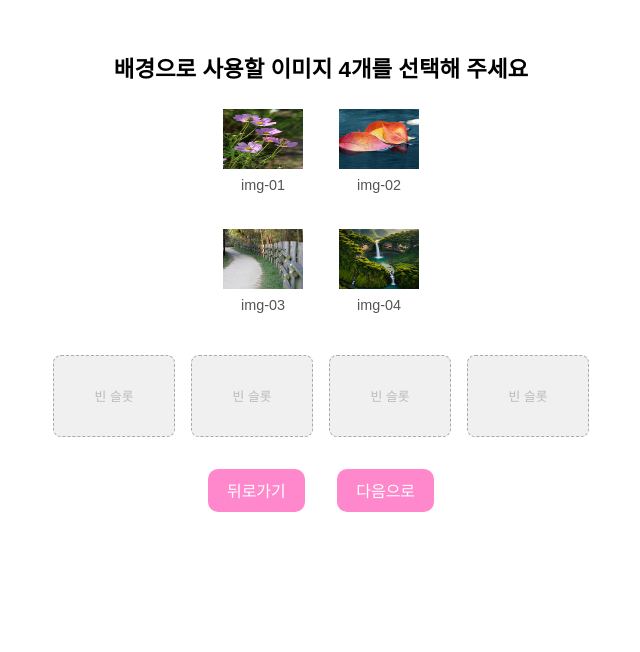
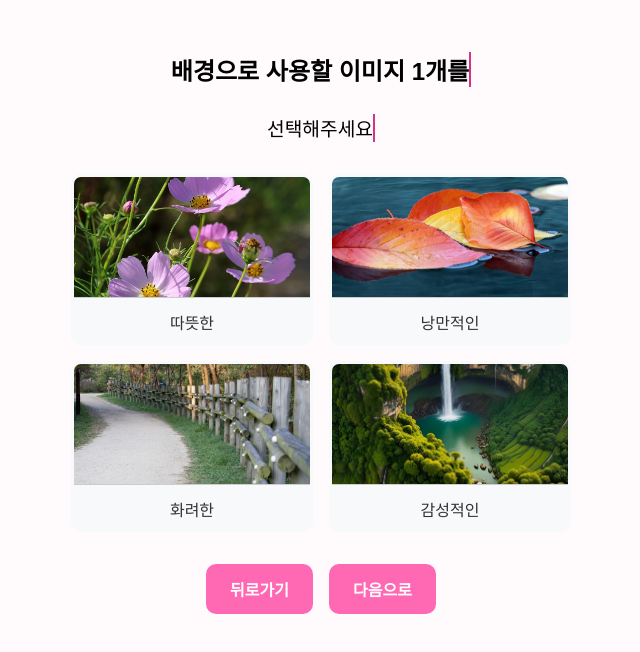
Before and after one commit to xeon-243859/ppongtok-app, a React (Vite) app: page /image/select in a window 1280 px wide. Shown: the top 652 px of the page, without its empty margins (319-959 px from the left). Built offline with nearby package versions, Linux system fonts and the light colour scheme.

Commit message:
✨ 이미지파일 진입화면 및 이미지 선택 저장소 페이지, CSS 구현 완료

```diff
--- a/src/pages/ImageSelectPage.css
+++ b/src/pages/ImageSelectPage.css
@@ -1,80 +1,87 @@
-.image-select-page {
-  padding: 2rem;
-  font-family: 'Pretendard', sans-serif;
+/* ImageSelectPage.css */
+
+.image-select-container {
   display: flex;
   flex-direction: column;
   align-items: center;
+  padding: 2rem;
+  background-color: #fffafc;
+  min-height: 100vh;
+  box-sizing: border-box;
 }
 
-.typing-text {
-  font-size: 1.4rem;
-  text-align: center;
-  margin-bottom: 1rem;
-  white-space: pre-line;
+.image-select-title {
+  font-size: 1.5rem;
+  font-weight: bold;
+  animation: typing 1.5s steps(20, end);
+  white-space: nowrap;
+  overflow: hidden;
+  border-right: 2px solid #d63384;
+  margin-bottom: 0.5rem;
 }
 
-.slot-grid {
+.image-select-sub {
+  font-size: 1.2rem;
+  animation: typing 1.5s steps(20, end);
+  white-space: nowrap;
+  overflow: hidden;
+  border-right: 2px solid #d63384;
+  margin-bottom: 2rem;
+}
+
+@keyframes typing {
+  from { width: 0 }
+  to { width: 100% }
+}
+
+.image-grid {
   display: grid;
   grid-template-columns: repeat(2, 1fr);
   gap: 1rem;
+  width: 100%;
+  max-width: 500px;
   margin-bottom: 2rem;
 }
 
-.slot {
-  display: flex;
-  flex-direction: column;
-  align-items: center;
-  border: 2px solid transparent;
+.image-option {
+  border: 3px solid transparent;
   border-radius: 10px;
-  padding: 0.5rem;
+  overflow: hidden;
   cursor: pointer;
-  transition: border 0.3s ease;
+  text-align: center;
+  background-color: #f8f9fa;
+  transition: border-color 0.3s;
 }
 
-.slot.selected {
-  border-color: #ff88cc;
-  background-color: #fff0f5;
+.image-option img {
+  width: 100%;
+  height: 120px;
+  object-fit: cover;
+  border-bottom: 1px solid #ccc;
 }
 
-.slot-label {
-  margin-top: 0.5rem;
-  font-size: 0.9rem;
-  color: #555;
+.image-option span {
+  display: block;
+  padding: 0.5rem;
+  font-weight: 500;
+  color: #333;
 }
 
-.selected-slots {
+.image-option.selected {
+  border-color: #ff69b4;
+  box-shadow: 0 0 10px rgba(255, 105, 180, 0.5);
+}
+
+.image-select-footer {
   display: flex;
   gap: 1rem;
-  margin-bottom: 2rem;
 }
 
-.preview-slot {
-  width: 120px;
-  height: 80px;
-  background-color: #f0f0f0;
-  border: 1px dashed #aaa;
-  display: flex;
-  justify-content: center;
-  align-items: center;
-  border-radius: 8px;
-  overflow: hidden;
-}
-
-.empty-slot {
-  color: #bbb;
-  font-size: 0.8rem;
-}
-
-.button-row {
-  display: flex;
-  justify-content: center;
-  gap: 2rem;
-}
-
-.button-row button {
-  padding: 0.6rem 1.2rem;
+.image-select-footer button {
+  padding: 0.8rem 1.5rem;
   font-size: 1rem;
-  background-color: #ff88cc;
+  font-weight: bold;
+  background-color: #ff69b4;
   color: white;
   border: none;
   border-radius: 10px;
@@ -82,6 +89,6 @@
   transition: background-color 0.3s ease;
 }
 
-.button-row button:hover {
-  background-color: #ff66aa;
+.image-select-footer button:hover {
+  background-color: #ff85c1;
 }
--- a/src/pages/ImageSelectPage.jsx
+++ b/src/pages/ImageSelectPage.jsx
@@ -1,75 +1,48 @@
+// ImageSelectPage.jsx - 이미지 저장소 선택 화면
 import React, { useState } from "react";
 import { useNavigate } from "react-router-dom";
 import "./ImageSelectPage.css";
 
+const imageOptions = [
+  { id: 1, label: "따뜻한", src: "/backgrounds/cosmos.jpg" },
+  { id: 2, label: "낭만적인", src: "/backgrounds/leaves.jpg" },
+  { id: 3, label: "화려한", src: "/backgrounds/road.jpg" },
+  { id: 4, label: "감성적인", src: "/backgrounds/water.jpg" },
+];
+
 const ImageSelectPage = () => {
+  const [selectedImage, setSelectedImage] = useState(null);
   const navigate = useNavigate();
-  const imageOptions = [
-    { id: "img-01", src: "cosmos.jpg" },
-    { id: "img-02", src: "leaves.jpg" },
-    { id: "img-03", src: "road.jpg" },
-    { id: "img-04", src: "water.jpg" },
-  ];
 
-  const [selectedImages, setSelectedImages] = useState([]);
-
-  const handleSelect = (imgId) => {
-    if (selectedImages.includes(imgId)) {
-      setSelectedImages(selectedImages.filter((id) => id !== imgId));
-    } else if (selectedImages.length < 4) {
-      setSelectedImages([...selectedImages, imgId]);
-    }
+  const handleSelect = (src) => {
+    setSelectedImage(src);
   };
 
   const handleNext = () => {
-    if (selectedImages.length > 0) {
-      navigate("/music/select", {
-        state: { backgroundType: "image", selected: selectedImages },
-      });
-    }
-  };
-
-  const handleBack = () => {
-    navigate("/style");
+    if (!selectedImage) return;
+    navigate("/music/select", { state: { selectedImage } });
   };
 
   return (
-    <div className="image-select-page">
-      <h2 className="typing-text">배경으로 사용할 이미지 4개를 선택해 주세요</h2>
-      <div className="slot-grid">
-        {imageOptions.map((image) => (
+    <div className="image-select-container">
+      <h2 className="image-select-title">배경으로 사용할 이미지 1개를</h2>
+      <p className="image-select-sub">선택해주세요</p>
+
+      <div className="image-grid">
+        {imageOptions.map((img) => (
           <div
-            key={image.id}
-            className={`slot ${selectedImages.includes(image.id) ? "selected" : ""}`}
-            onClick={() => handleSelect(image.id)}
+            key={img.id}
+            className={`image-option ${selectedImage === img.src ? "selected" : ""}`}
+            onClick={() => handleSelect(img.src)}
           >
-            <img src={`/backgrounds/${image.src}`} width="80" height="60" alt="img" />
-            <div className="slot-label">{image.id}</div>
+            <img src={img.src} alt={img.label} />
+            <span>{img.label}</span>
           </div>
         ))}
       </div>
-      <div className="selected-slots">
-        {[0, 1, 2, 3].map((index) => {
-          const imgId = selectedImages[index];
-          const image = imageOptions.find((img) => img.id === imgId);
-          return (
-            <div key={index} className="preview-slot">
-              {image ? (
-                <img
-                  src={`/backgrounds/${image.src}`}
-                  width="120"
-                  height="80"
-                  alt="selected"
-                />
-              ) : (
-                <div className="empty-slot">빈 슬롯</div>
-              )}
-            </div>
-          );
-        })}
-      </div>
-      <div className="button-row">
-        <button onClick={handleBack}>뒤로가기</button>
+
+      <div className="image-select-footer">
+        <button onClick={() => navigate(-1)}>뒤로가기</button>
         <button onClick={handleNext}>다음으로</button>
       </div>
     </div>
```
Also changed, not shown: src/pages/ImageEntryPage.jsx (added, +33 -0 lines).
